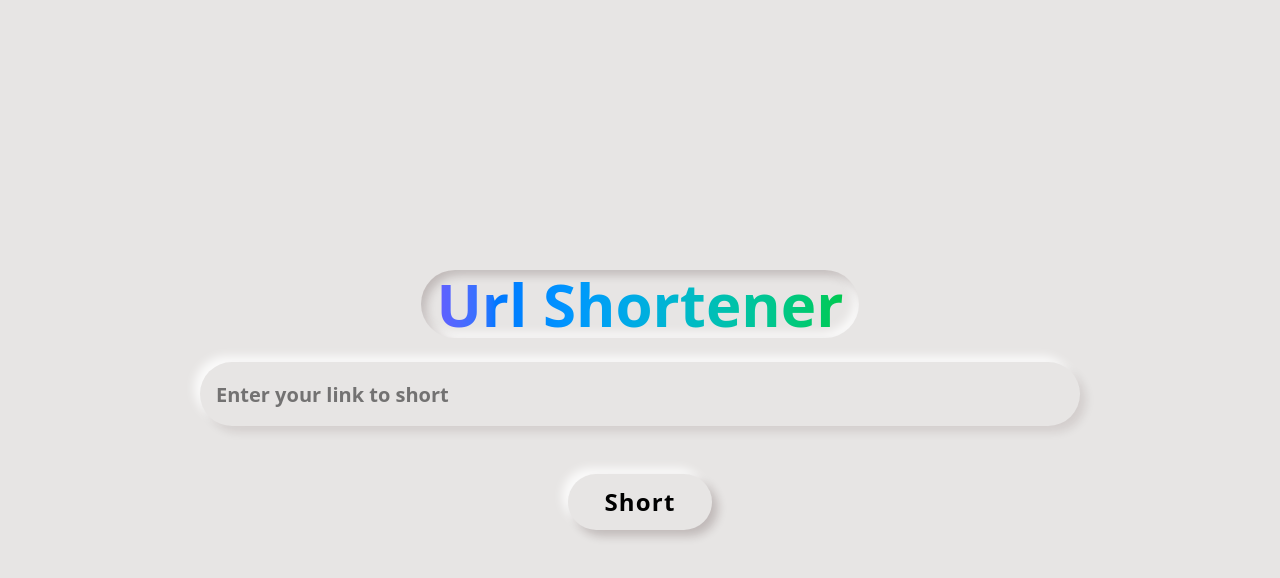
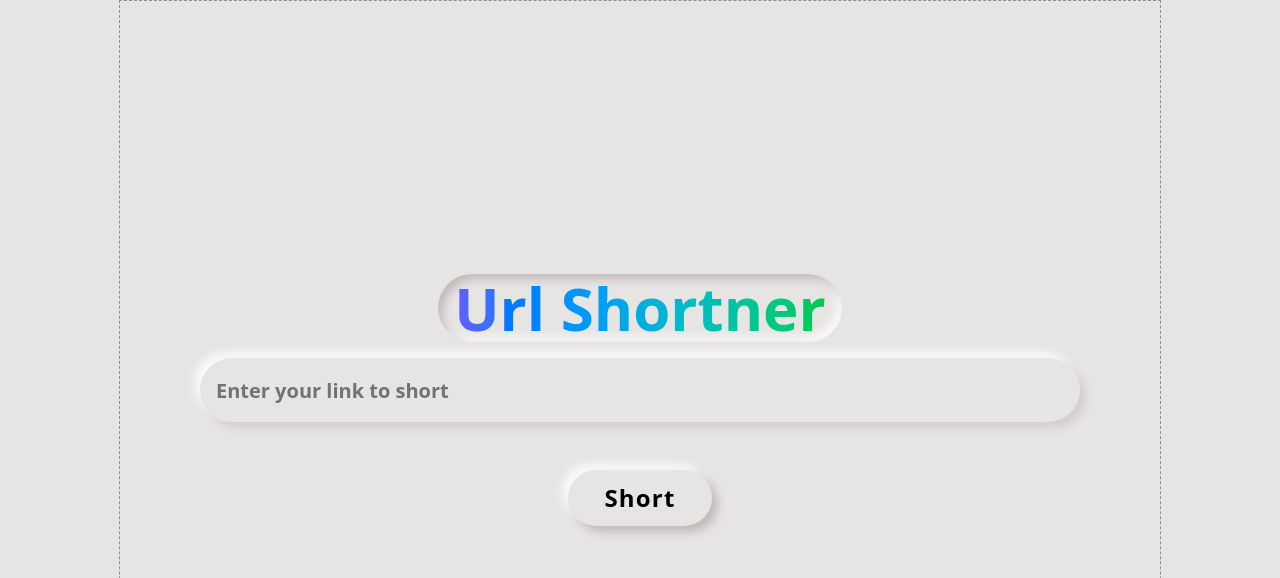
Before and after one commit to AmitSharma404/Auth, a React (Vite) app in the folder Client/: page / in a window 1280 px wide. Shown: the top 578 px of the page. Built offline with nearby package versions, Linux system fonts and the light colour scheme.

Commit message:
Animation

```diff
--- a/Client/package.json
+++ b/Client/package.json
@@ -12,6 +12,7 @@
   "dependencies": {
     "@tailwindcss/vite": "^4.1.18",
     "axios": "^1.13.2",
+    "motion": "^12.23.26",
     "react": "^19.2.0",
     "react-dom": "^19.2.0",
     "react-router-dom": "^7.11.0",
--- a/Client/src/Pages/Home.jsx
+++ b/Client/src/Pages/Home.jsx
@@ -1,12 +1,34 @@
+import { useEffect, useState } from "react"
 import ShortUrl from "../Components/ShortUrl"
 
 export const Home = () => {
+
+    const [text,setText] = useState("");
+    const fullText = "Url Shortner"
+
+    useEffect(() => {
+      let index = 0;
+      const interval = setInterval(() => {
+          setText(fullText.substring(0,index))
+          index++;
+
+          if(index > fullText.length){
+            clearInterval(interval);
+          }
+      }, 200);
+      return () =>  clearInterval(interval)
+    },[])
+
     return (
-        <div className="min-h-screen w-full flex justify-center items-center flex-col space-y-6 bg-linear-to-lt from-green-500 to-lime-400 bg-stone-200">
-          <div className="neumorphism px-4 py-1 rounded-[40px] squircle">
-            <h1 className="font-extrabold text-4xl sm:text-6xl text-transparent bg-clip-text bg-linear-to-r/decreasing from-indigo-500 to-green-500">Url Shortener</h1>
+        <div className="flex justify-center items-center flex-col space-y-6 bg-linear-to-lt from-green-500 to-lime-400 bg-stone-200">
+          <div className="flex items-center flex-col gap-4 border border-dashed border-neutral-600/60 min-h-screen px-20 justify-center">
+            <div className="neumorphism px-4 py-1 rounded-[40px] squircle">
+            <h1 className="font-extrabold text-4xl sm:text-6xl text-transparent bg-clip-text bg-linear-to-r/decreasing from-indigo-500 to-green-500">{text}</h1>
           </div>
-            <ShortUrl/>
+            <div>
+              <ShortUrl/>
+            </div>
+          </div>
          </div>
     )
 }
```
Also changed, not shown: 1 other file (tests, documents, lock files or other folders).
